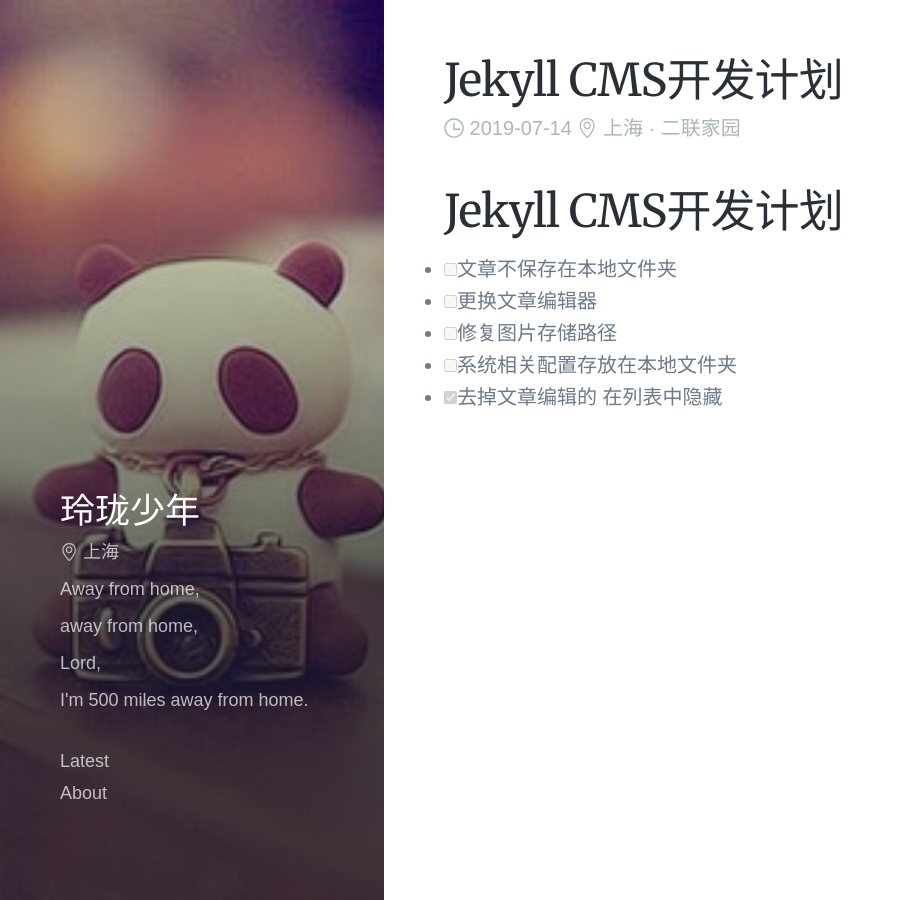
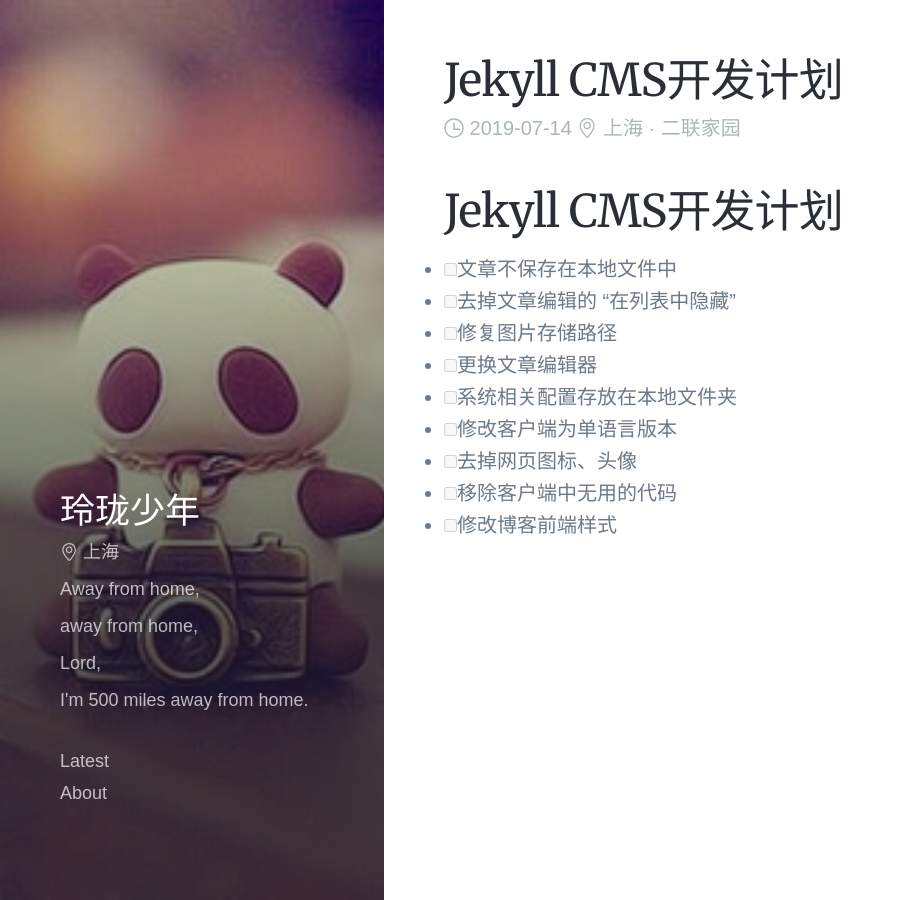
Before and after one commit to auaa/auaa.github.io, a Jekyll site: the page built from _posts/2019-07-14-jekyll-cms-kai-fa-ji-hua.md, in a window 1280 px wide and 900 px high. Shown: the whole window, without its empty margins (0-903 px from the left). Built offline with Jekyll 4.4.1, drawn with Linux system fonts in a browser that asks for light colours; some web fonts are replaced; comment, search, counter and statistics services are not loaded.

Commit message:
update: 2019-07-14 22:30:36

```diff
--- a/_data/posts.json
+++ b/_data/posts.json
@@ -1,7 +1,7 @@
 {
   "posts": [
     {
-      "content": "# Jekyll CMS开发计划\n- [ ] 文章不保存在本地文件夹\n- [ ] 更换文章编辑器\n- [ ] 修复图片存储路径\n- [ ] 系统相关配置存放在本地文件夹\n- [x] 去掉文章编辑的 在列表中隐藏",
+      "content": "# Jekyll CMS开发计划\n- [ ] 文章不保存在本地文件中\n- [ ] 去掉文章编辑的 \"在列表中隐藏\"\n- [ ] 修复图片存储路径\n- [ ] 更换文章编辑器\n- [ ] 系统相关配置存放在本地文件夹\n- [ ] 修改客户端为单语言版本\n- [ ] 去掉网页图标、头像\n- [ ] 移除客户端中无用的代码\n- [ ] 修改博客前端样式",
       "data": {
         "layout": "post",
         "title": "Jekyll CMS开发计划",
@@ -150,7 +150,7 @@
       "openType": "Internal"
     },
     {
-      "link": "/about-page",
+      "link": "/about",
       "name": "关于",
       "openType": "Internal"
     }
--- a/_posts/2019-07-14-jekyll-cms-kai-fa-ji-hua.md
+++ b/_posts/2019-07-14-jekyll-cms-kai-fa-ji-hua.md
@@ -9,8 +9,12 @@ hideInList: false
 feature:
 ---
 # Jekyll CMS开发计划
-- [ ] 文章不保存在本地文件夹
+- [ ] 文章不保存在本地文件中
+- [ ] 去掉文章编辑的 "在列表中隐藏"
+- [ ] 修复图片存储路径
 - [ ] 更换文章编辑器
-- [ ] 修复图片存储路径
 - [ ] 系统相关配置存放在本地文件夹
-- [x] 去掉文章编辑的 在列表中隐藏
+- [ ] 修改客户端为单语言版本
+- [ ] 去掉网页图标、头像
+- [ ] 移除客户端中无用的代码
+- [ ] 修改博客前端样式
```
